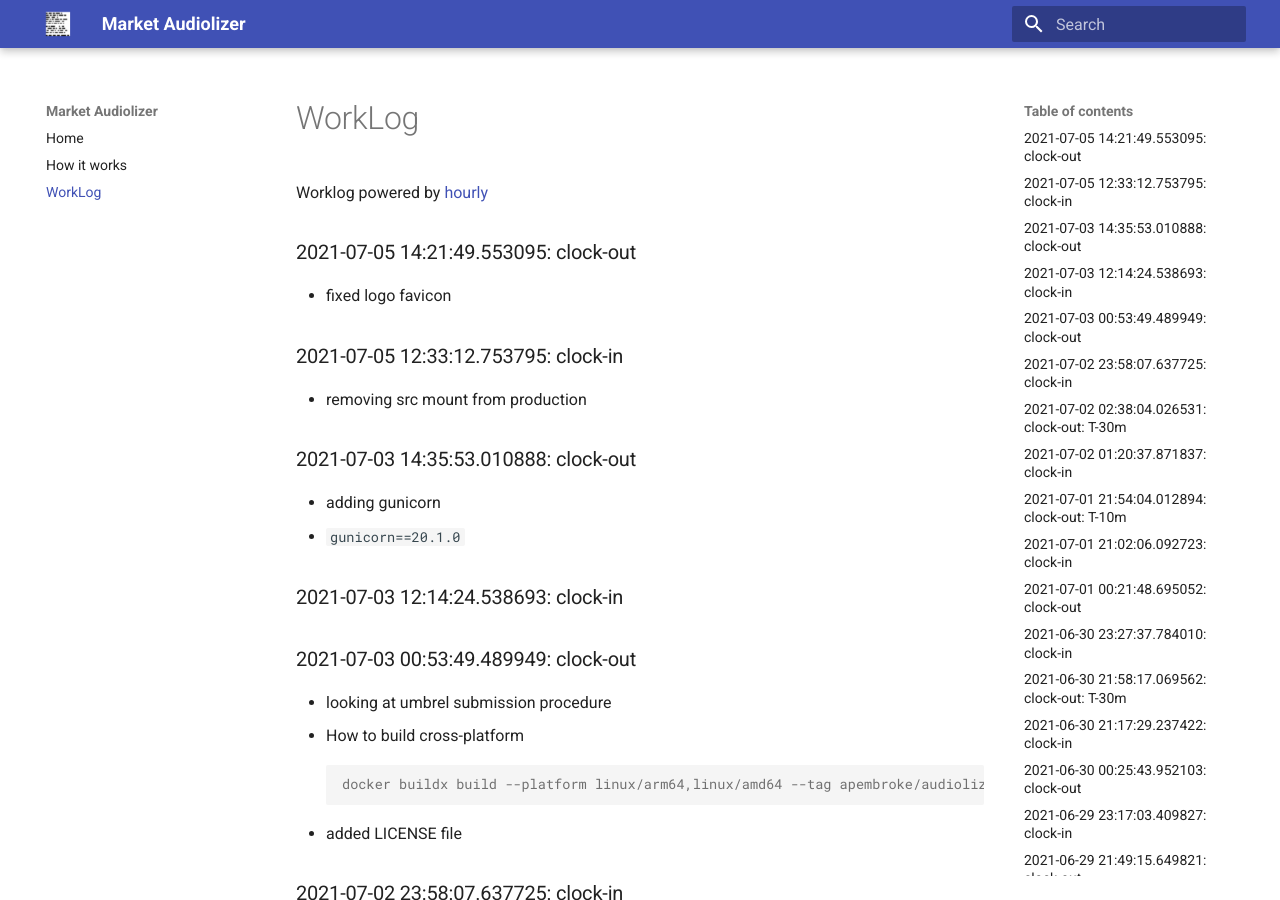
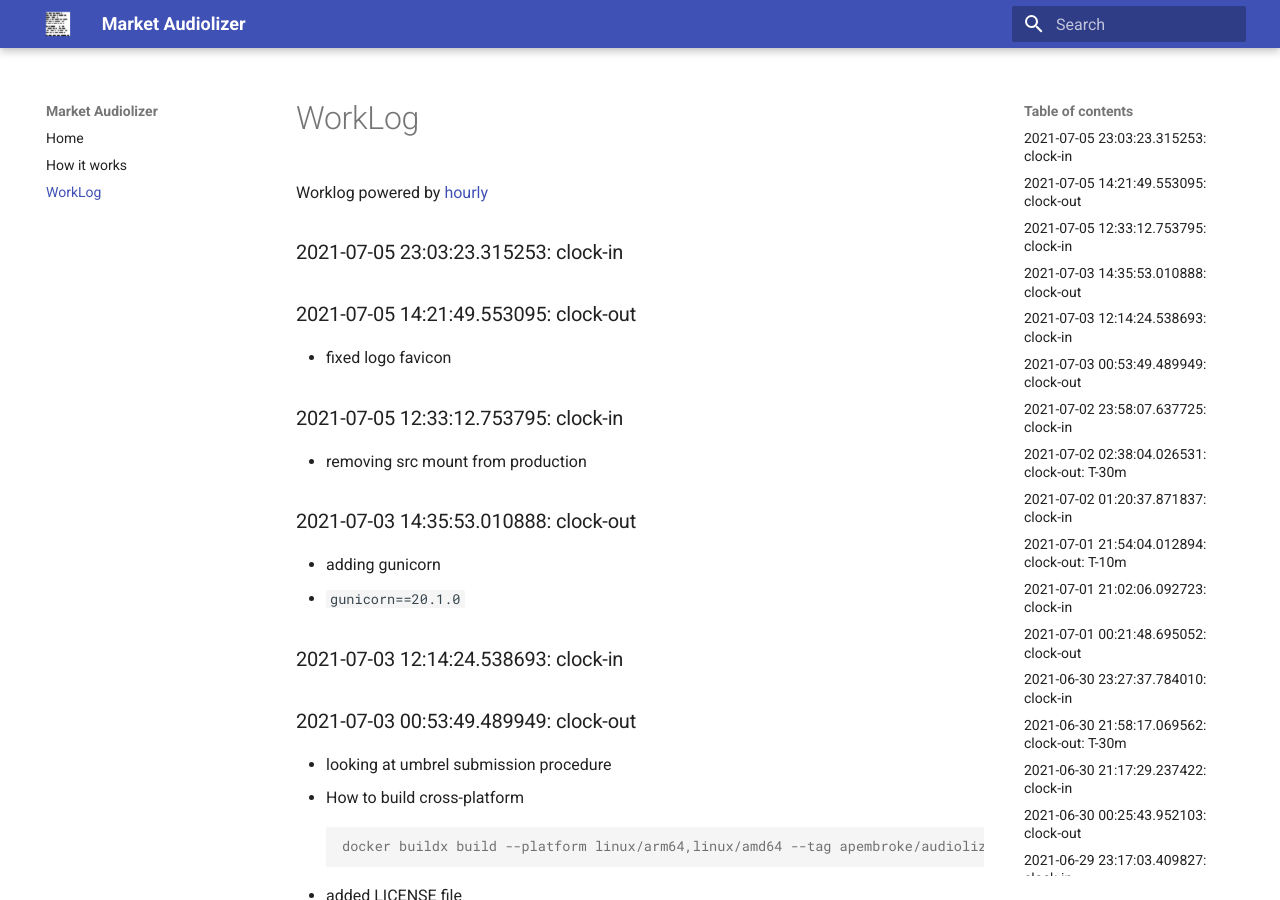
Before and after one commit to asherp/audiolizer, an MkDocs documentation site: the page built from docs/WorkLog.md, in a window 1280 px wide and 900 px high. Built offline with MkDocs 1.6.1 and Material for MkDocs 9.7.7, drawn with Linux system fonts in a browser that asks for light colours.

Commit message:
clock-in

```diff
--- a/WorkLog.md
+++ b/WorkLog.md
@@ -1,3 +1,6 @@
+
+### 2021-07-05 23:03:23.315253: clock-in
+
 ### 2021-07-05 14:21:49.553095: clock-out
 
 * fixed logo favicon
```
